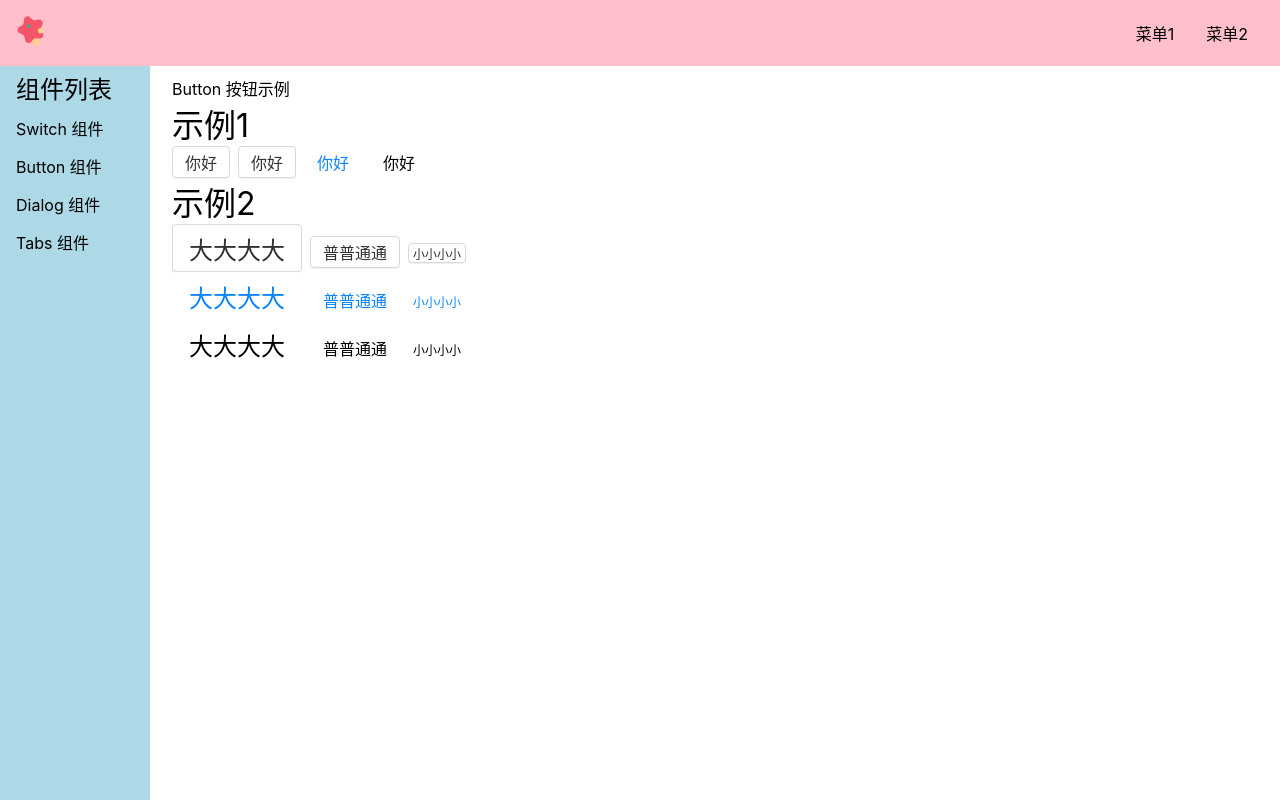
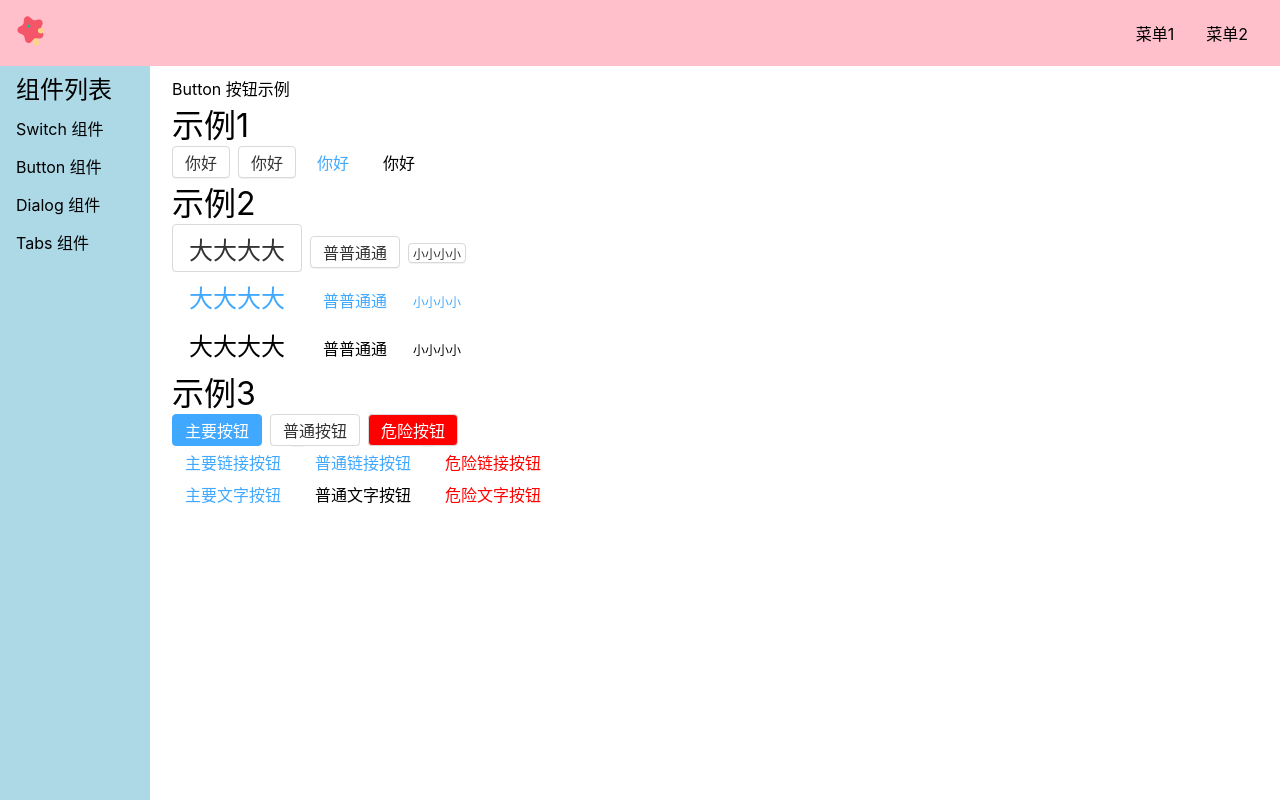
Before and after one commit to EvelynWXY/jelly-ui, a Vue app: page /#/doc/button in a window 1280 px wide. Built offline with nearby package versions, Linux system fonts and the light colour scheme.

Commit message:
支持 level 属性

```diff
--- a/src/components/ButtonDemo.vue
+++ b/src/components/ButtonDemo.vue
@@ -24,6 +24,22 @@
             <Button theme="text">普普通通</Button>
             <Button theme="text" size="small">小小小小</Button>
         </div>
+        <h1>示例3</h1>
+        <div>
+            <Button level="main">主要按钮</Button>
+            <Button>普通按钮</Button>
+            <Button level="danger">危险按钮</Button>
+        </div>
+        <div>
+            <Button theme="link" level="main">主要链接按钮</Button>
+            <Button theme="link">普通链接按钮</Button>
+            <Button theme="link" level="danger">危险链接按钮</Button>
+        </div>
+        <div>
+            <Button theme="text" level="main">主要文字按钮</Button>
+            <Button theme="text">普通文字按钮</Button>
+            <Button theme="text" level="danger">危险文字按钮</Button>
+        </div>
     </div>
 </template>
 <script lang="ts">
--- a/src/libs/Button.vue
+++ b/src/libs/Button.vue
@@ -17,14 +17,19 @@ export default {
         size: {
             type: String,
             default: 'normal'
+        },
+        level: {
+            type: String,
+            default: 'normal'
         }
     },
     setup(props) {
-        const { theme, size } = props
+        const { theme, size, level } = props
         const classes = computed(() => {
             return {
                 [`xingzi-theme-${theme}`]: theme,
-                [`xingzi-size-${size}`]: size
+                [`xingzi-size-${size}`]: size,
+                [`xingzi-level-${level}`]: level
             }
         })
         return { classes }
@@ -36,7 +41,8 @@ export default {
 $h: 32px;
 $border-color: #d9d9d9;
 $color: #333;
-$blue: #0986ff;
+$blue: #40a9ff;
+$red: red;
 $radius: 4px;
 
 .xingzi-button {
@@ -53,6 +59,7 @@ $radius: 4px;
     border: 1px solid $border-color;
     border-radius: $radius;
     box-shadow: 0 1px 0 fade-out($color: #000000, $amount: 0.95);
+    transition: background 250ms;
 
     &+& {
         margin-left: 8px;
@@ -107,6 +114,62 @@ $radius: 4px;
         padding: 0 4px;
     }
 
+    &.xingzi-theme-button {
+        &.xingzi-level-main {
+            background: $blue;
+            color: white;
+            border-color: $blue;
+
+            &:hover,
+            &:focus {
+                background: darken($color: $blue, $amount: 10%);
+                border-color: darken($color: $blue, $amount: 10%)
+            }
+        }
+
+        &.xingzi-level-danger {
+            background: $red;
+            color: white;
+
+            &:hover,
+            &:focus {
+                background: darken($color: $red, $amount: 10%);
+                border-color: darken($color: $red, $amount: 10%);
+            }
+        }
+    }
+
+    &.xingzi-theme-link {
+        &.xingzi-level-danger {
+            color: red;
+
+            &:hover,
+            &:focus {
+                color: darken($color: $red, $amount: 10%);
+            }
+        }
+
+    }
+
+    &.xingzi-theme-text {
+        &.xingzi-level-main {
+            color: $blue;
+
+            &:hover,
+            &:focus {
+                color: darken($color: $blue, $amount: 10%);
+            }
+        }
+
+        &.xingzi-level-danger {
+            color: $red;
+
+            &:hover,
+            &:focus {
+                color: darken($color: $red, $amount: 10%);
+            }
+        }
+    }
 
 }
 </style>
```
